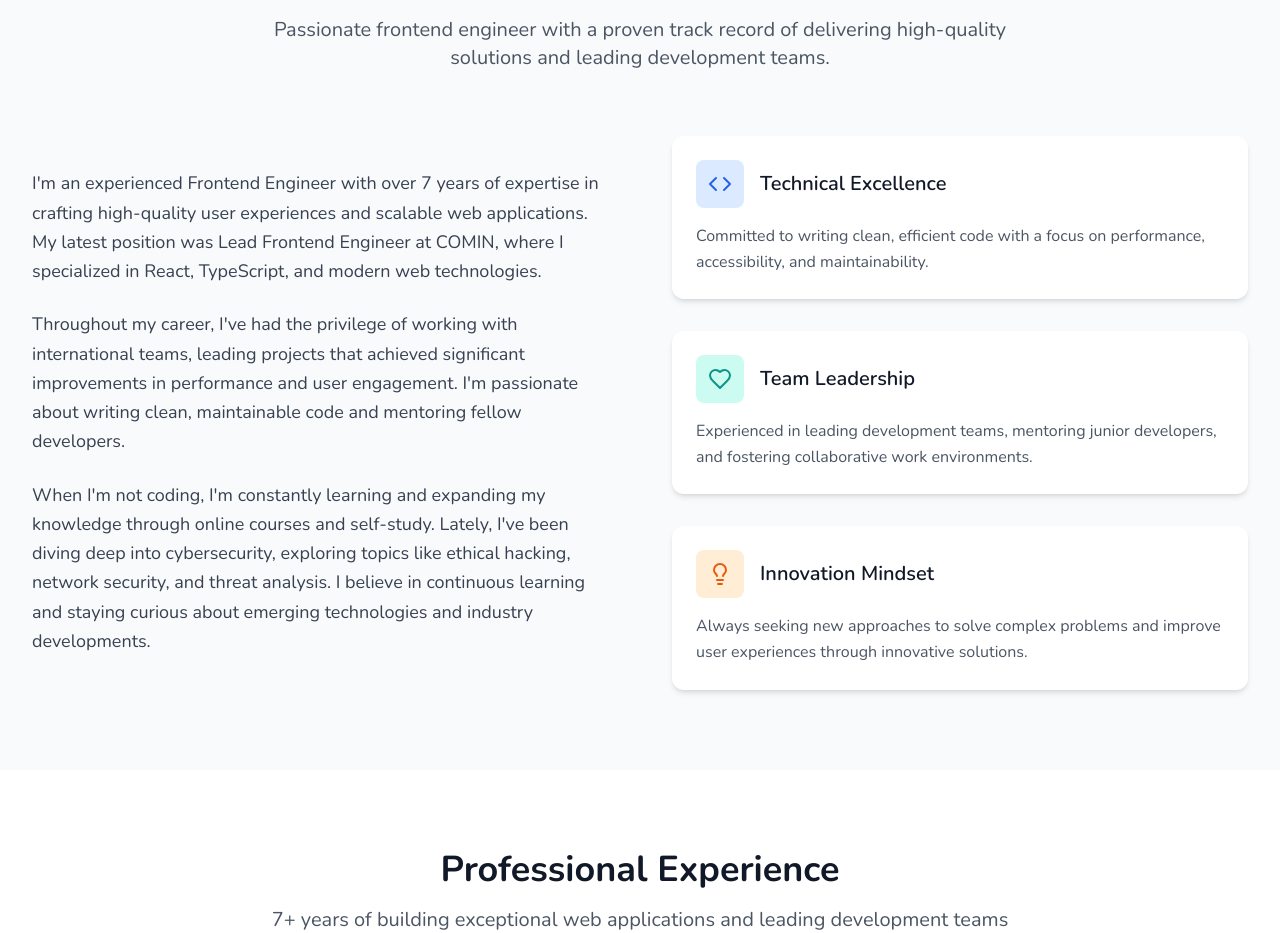
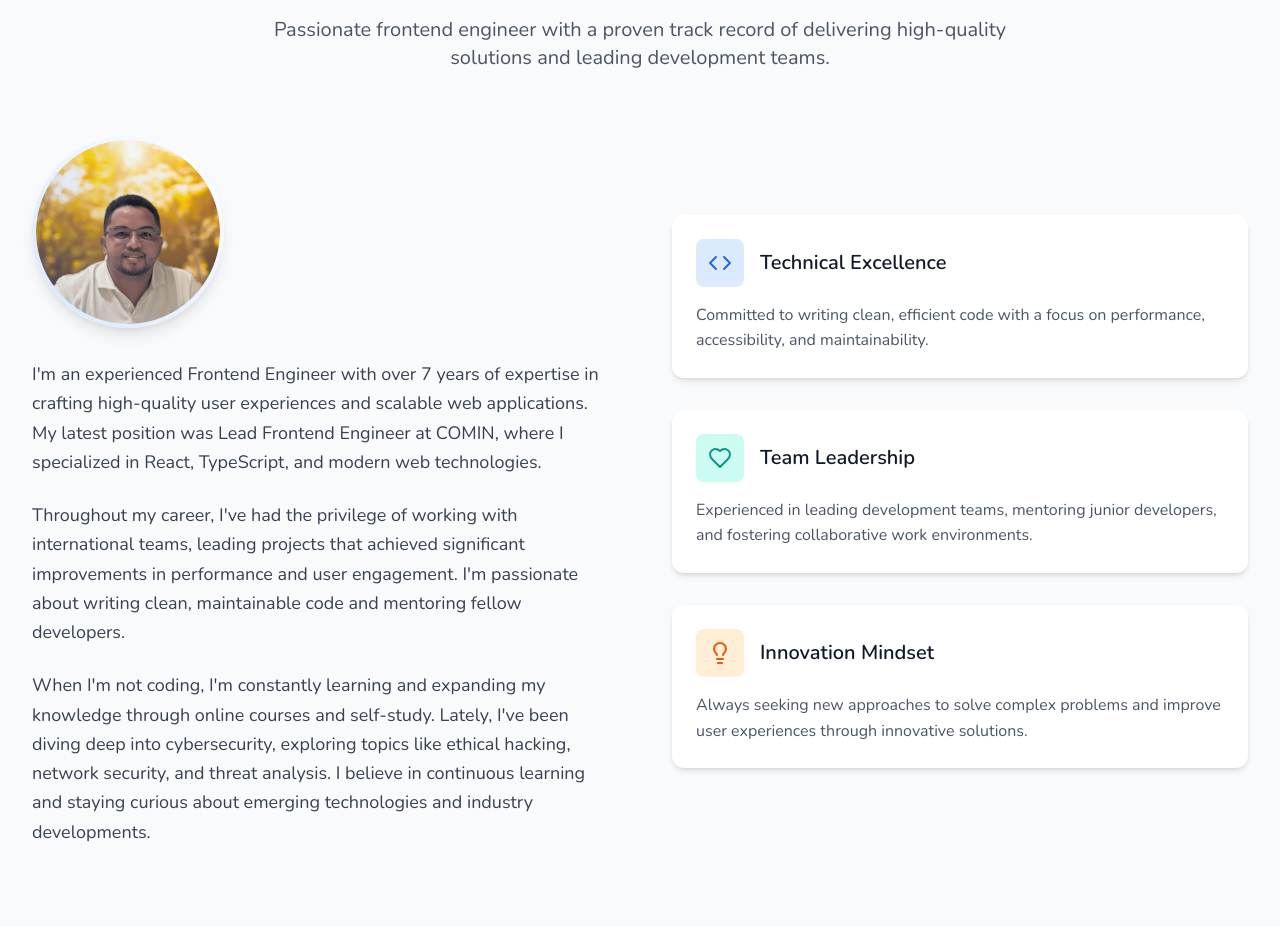
Before and after one commit to WiseRandr/portfolio, a React (Vite) app: page / in a window 1280 px wide. Shown: the part 920-1853 px from the top of the page. Built offline with nearby package versions, Linux system fonts and the light colour scheme; the HTML template or start-up script is replaced by a standard one.

Commit message:
Add profile photo to About section

```diff
--- a/src/components/About.tsx
+++ b/src/components/About.tsx
@@ -17,6 +17,17 @@ const About: React.FC = () => {
 
         <div className="grid lg:grid-cols-2 gap-16 items-center">
           <div className="space-y-6">
+            <div className="flex justify-center lg:justify-start mb-8">
+              <div className="relative">
+                <img
+                  src="/profile-photo.png"
+                  alt="Wise Randriamialirison"
+                  className="w-48 h-48 rounded-full object-cover shadow-lg border-4 border-white"
+                />
+                <div className="absolute inset-0 rounded-full bg-gradient-to-tr from-blue-500/20 to-transparent"></div>
+              </div>
+            </div>
+
             <p className="text-lg text-gray-700 leading-relaxed">
               I'm an experienced Frontend Engineer with over 7 years of
               expertise in crafting high-quality user experiences and scalable
```
Also changed, not shown: public/profile-photo.png (added).
